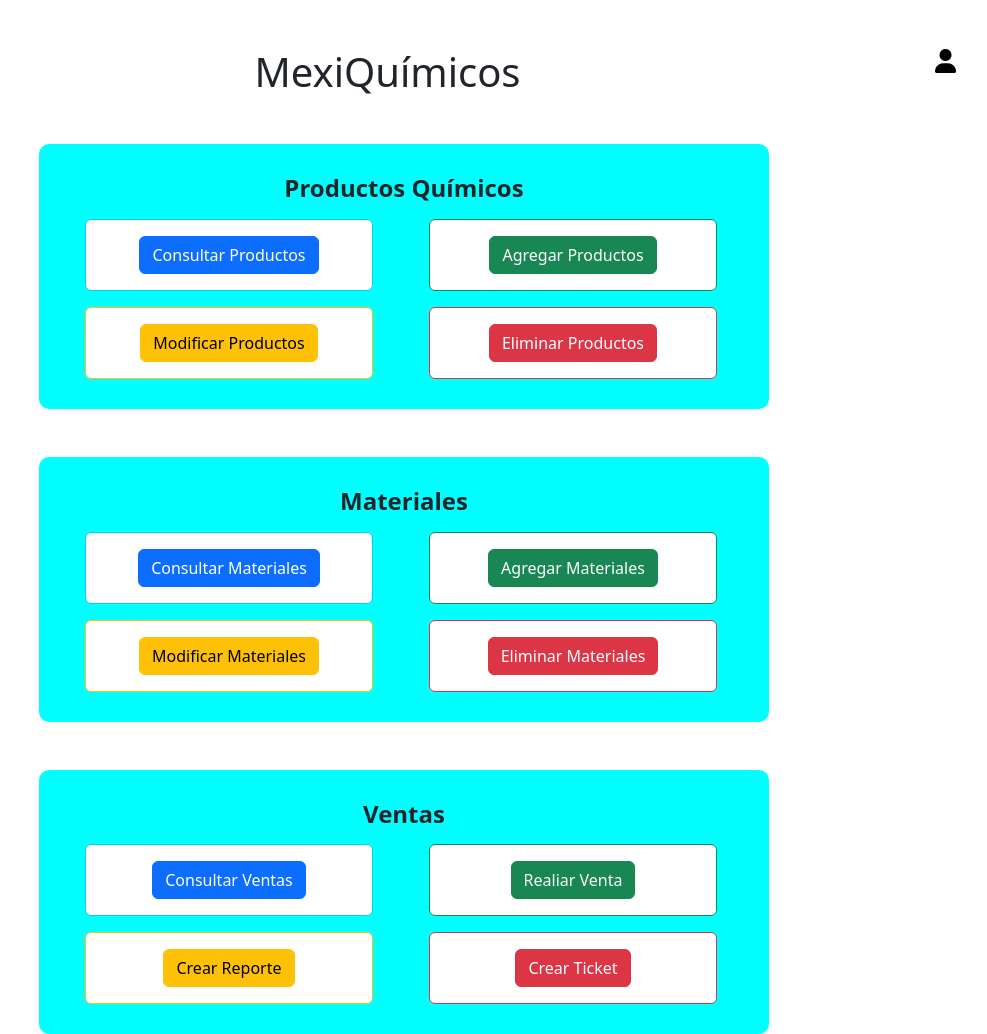
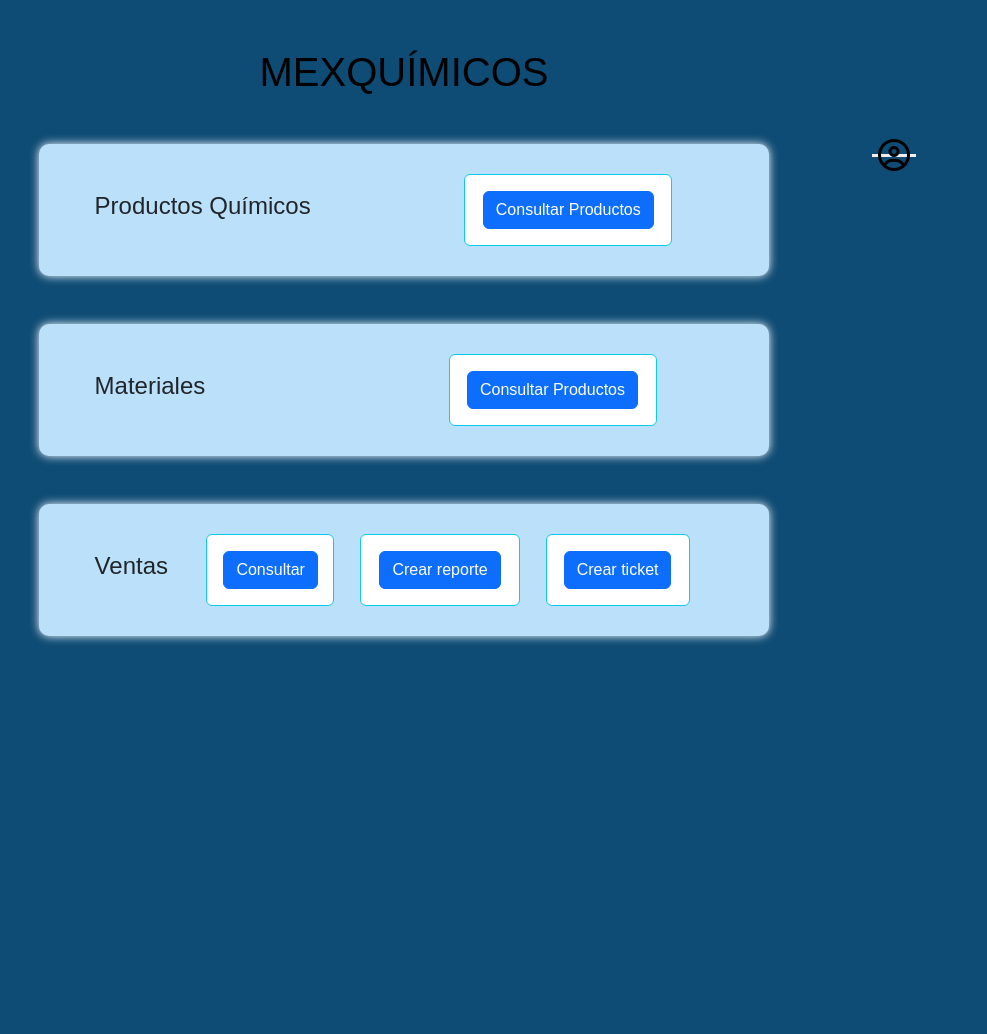
Before and after one commit to iDiv3r/MexiQuimicosIsay, a PHP site: page /menuPrincipal.html in a window 1280 px wide. Shown: the whole page, without its empty margins (236-1223 px from the left). After the commit the page ends 643 px from the top, so only its background shows below. Run offline with PHP 8.4, Linux system fonts and the light colour scheme.

Commit message:
Modificaciones al menuPrincipal

```diff
--- a/css/menuPrincipal.css
+++ b/css/menuPrincipal.css
@@ -1,12 +1,17 @@
 .contenedor{
     width: 730px;
-    left: 27vw;
+    left: 30vw;
     right: 30vw;
     margin-left: auto;
     margin-right: auto;
-    background-color: cyan;
+    margin-top: 20px;
+    background-color: #bbe1fa;
     padding: 30px;
     border-radius: 10px;
     box-shadow: 0px 0px 10px 0 white;
+}
 
+body{
+    background-color: #0f4c75;
+    font-family: 'Overpass', sans-serif;
 }
--- a/menuPrincipal.html
+++ b/menuPrincipal.html
@@ -12,88 +12,34 @@
 </head>
 
 <body>
-    <div class="container">
-        <div class="float-end">
-            <button class="bg-white border-0">
-                <i class="fa-solid fa-user fa-xl"></i>
-            </button>
-        </div>
-        <h1 class="text-center mt-5 mb-5">MexiQuímicos</h1>
+
+    <h1 class="text-center mt-5 mb-5" style="color:black">MEXQUÍMICOS</h1>
+
+        <div style="float:inline-end; margin-right:10vw;" >
+            <button class="border-0 fa-regular fa-circle-user fa-2xl"></button>
         </div>
 
+
     <!-- Tarjetas Productos Quimicos -->
-    <div class="contenedor items-center position-top text-center" >
-        <h4><b>Productos Químicos</b></h4>
-
-        <div class="row">
-            <div class="col-md-auto mt-2 mb-2 ml-5">
-                <div class="card text-center border-info mx-3" style="width: 18rem;">
+    <div class="contenedor">
+        <div class="d-flex justify-items-center align-items-center">
+            <h4 style="margin-right:12vw; margin-left:2vw;">Productos Químicos</h4>
+            <div class="card text-center border-info ml-5" style="width: 13rem;">
                 <div class="card-body">
                     <a class="btn btn-primary">Consultar Productos</a>
                 </div>
             </div>
         </div>
-
-            <div class="col-md-auto mt-2">
-                <div class="card text-center border-success mx-3" style="width: 18rem;">
-                    <div class="card-body">
-                        <a class="btn btn-success">Agregar Productos</a>
-                    </div>
-                </div>
     </div>
 
-            <div class="col-md-auto mt-2">
-                <div class="card text-center border-warning mx-3" style="width: 18rem;">
-                    <div class="card-body">
-                        <a class="btn btn-warning">Modificar Productos</a>
-                    </div>
-                </div>
-            </div>
-
-            <div class="col-md-auto mt-2">
-                <div class="card text-center border-danger mx-3" style="width: 18rem;">
-                    <div class="card-body">
-                        <a class="btn btn-danger">Eliminar Productos</a>
-                    </div>
-                </div>
-            </div>
-        </div>
-    </div>
 
     <!-- Tarjetas Materiales -->
-    <div class="contenedor items-center position-top text-center mt-5" >
-        <h4><b>Materiales</b></h4>
-
-        <div class="row">
-            <div class="col-md-auto mt-2 mb-2 ml-5">
-                <div class="card text-center border-info mx-3" style="width: 18rem;">
+    <div class="contenedor mt-5">
+        <div class="d-flex justify-items-center align-items-center">
+            <h4 style="margin-right:19vw; margin-left:2vw;">Materiales</h4>
+            <div class="card text-center border-info ml-5" style="width: 13rem;">
                 <div class="card-body">
-                            <a class="btn btn-primary">Consultar Materiales</a>
-                    </div>
-                </div>
-            </div>
-
-            <div class="col-md-auto mt-2">
-                <div class="card text-center border-success mx-3" style="width: 18rem;">
-                    <div class="card-body">
-                        <a class="btn btn-success">Agregar Materiales</a>
-                    </div>
-                </div>
-            </div>
-
-            <div class="col-md-auto mt-2">
-                <div class="card text-center border-warning mx-3" style="width: 18rem;">
-                    <div class="card-body">
-                        <a class="btn btn-warning">Modificar Materiales</a>
-                    </div>
-                </div>
-            </div>
-
-            <div class="col-md-auto mt-2">
-                <div class="card text-center border-danger mx-3" style="width: 18rem;">
-                    <div class="card-body">
-                        <a class="btn btn-danger">Eliminar Materiales</a>
-                    </div>
+                    <a class="btn btn-primary">Consultar Productos</a>
                 </div>
             </div>
         </div>
@@ -101,39 +47,22 @@
 
 
     <!-- Tarjetas Ventas -->
-    <div class="contenedor items-center position-top text-center mt-5" >
-        <h4><b>Ventas</b></h4>
-
-        <div class="row">
-            <div class="col-md-auto mt-2 mb-2 ml-5">
-                <div class="card text-center border-info mx-3" style="width: 18rem;">
+    <div class="contenedor mt-5">
+        <div class="d-flex j align-items-center">
+            <h4 style="margin-right:2vw; margin-left:2vw;">Ventas</h4>
+            <div class="card text-center border-info" style="width: 8rem; margin-left:1vw ">
                 <div class="card-body">
-                            <a class="btn btn-primary">Consultar Ventas</a>
+                    <a class="btn btn-primary">Consultar</a>
                 </div>
             </div>
-            </div>
-
-            <div class="col-md-auto mt-2">
-                <div class="card text-center border-success mx-3" style="width: 18rem;">
+            <div class="card text-center border-info " style="width: 10rem; margin-left:2vw">
                 <div class="card-body">
-                        <a class="btn btn-success">Realiar Venta</a>
+                    <a class="btn btn-primary">Crear reporte</a>
                 </div>
             </div>
-            </div>
-
-            <div class="col-md-auto mt-2">
-                <div class="card text-center border-warning mx-3" style="width: 18rem;">
+            <div class="card text-center border-info" style="width: 9rem; margin-left:2vw">
                 <div class="card-body">
-                        <a class="btn btn-warning">Crear Reporte</a>
-                    </div>
-                </div>
-            </div>
-
-            <div class="col-md-auto mt-2">
-                <div class="card text-center border-danger mx-3" style="width: 18rem;">
-                    <div class="card-body">
-                        <a class="btn btn-danger">Crear Ticket</a>
-                    </div>
+                    <a class="btn btn-primary">Crear ticket</a>
                 </div>
             </div>
         </div>
```
Also changed, not shown: navBar.html (+5 -21 lines). Lines whose indentation alone changed are shown as unchanged.
